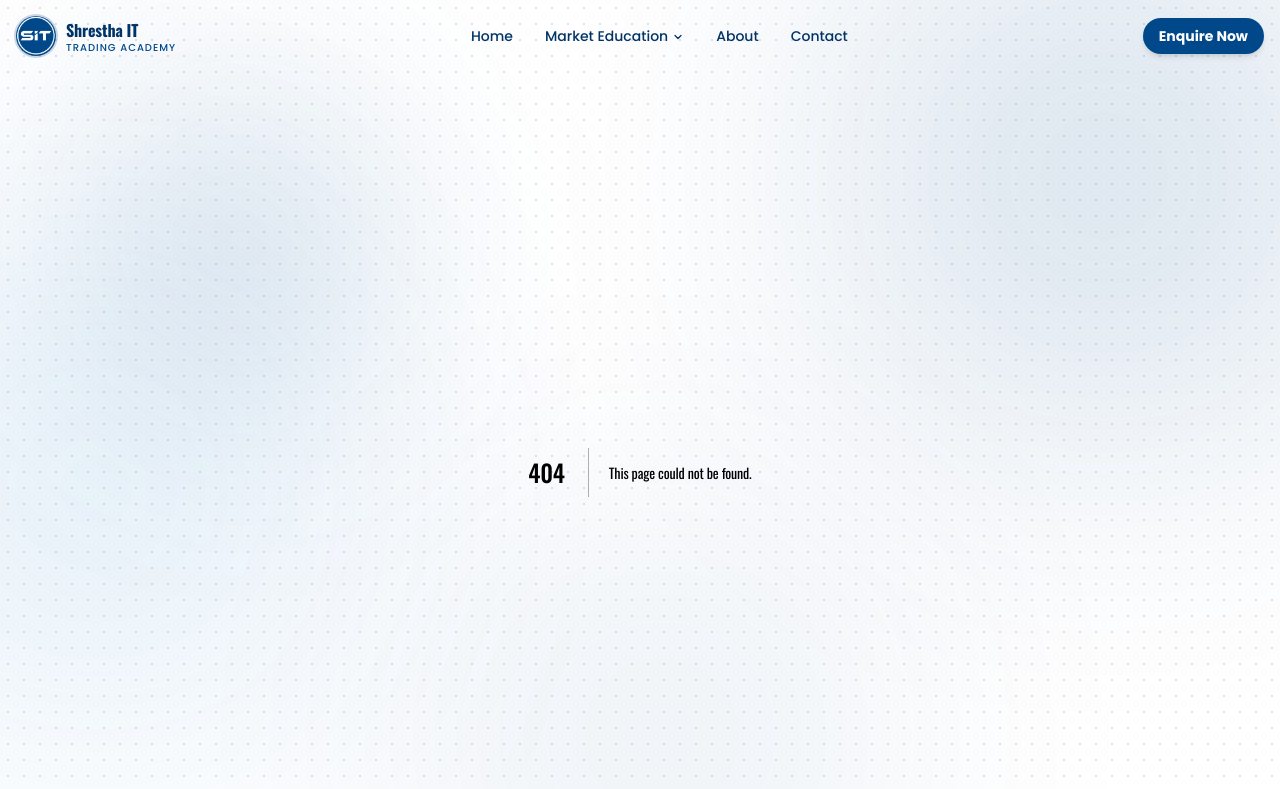
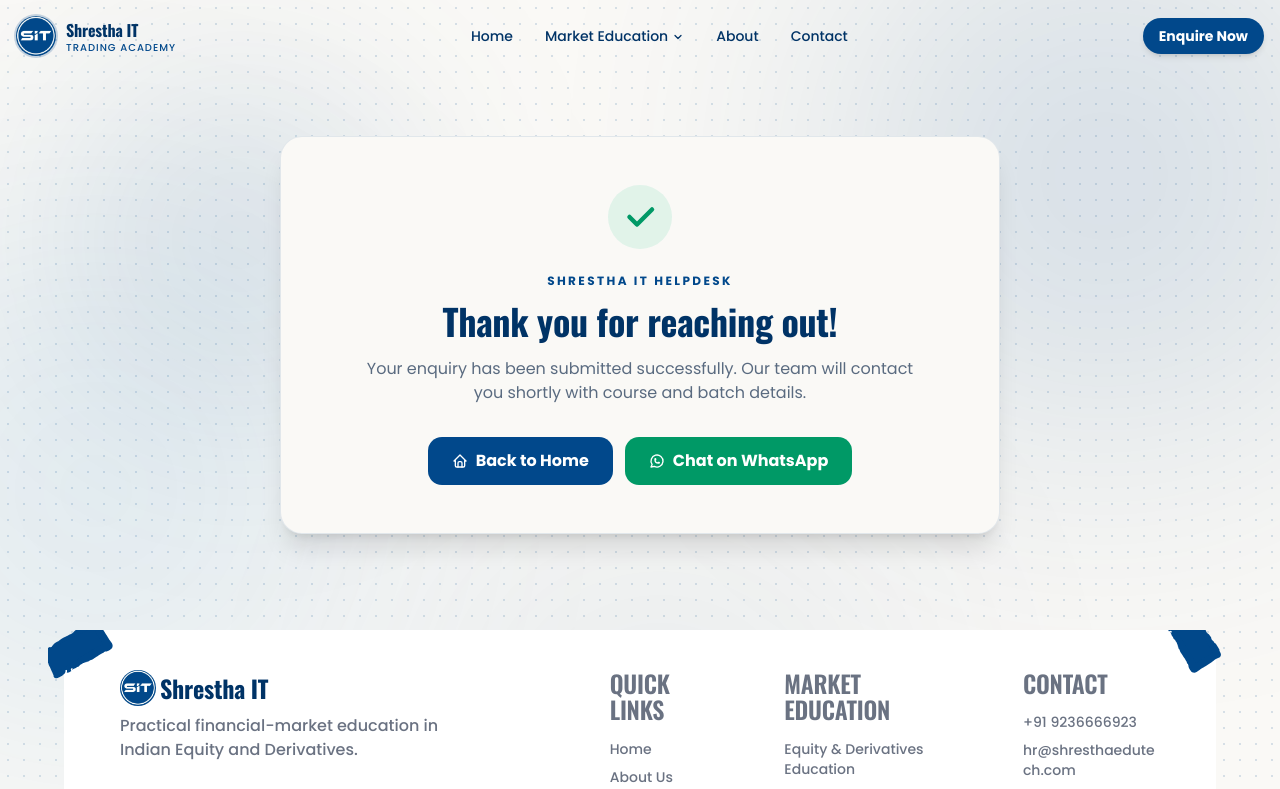
Before and after one commit to code-x-prime/sit, a Next.js app: page /thank-you in a window 1280 px wide. Before the commit this address had no page. Shown: the top 789 px of the page. Built offline with nearby package versions, Linux system fonts and the light colour scheme.

Commit message:
feat: implement Thank You page for enquiry submission confirmation

```diff
--- a/src/app/contact/page.tsx
+++ b/src/app/contact/page.tsx
@@ -8,12 +8,17 @@
   IconMapPin,
   IconPhone,
   IconExternalLink,
-  IconCheck,
   IconSend,
   IconSparkles,
   IconLoader2,
   IconAlertTriangle,
 } from "@tabler/icons-react";
+
+declare global {
+  interface Window {
+    dataLayer: unknown[];
+  }
+}
 
 export default function ContactPage() {
   const [formState, setFormState] = useState({
@@ -23,7 +28,6 @@
     course: "Indian Equity Market",
     message: "",
   });
-  const [isSubmitted, setIsSubmitted] = useState(false);
   const [isSubmitting, setIsSubmitting] = useState(false);
   const [error, setError] = useState<string | null>(null);
 
@@ -45,8 +49,22 @@
         throw new Error(data.error || "Something went wrong.");
       }
 
-      setIsSubmitted(true);
-      setFormState({ name: "", phone: "", email: "", course: "Indian Equity Market", message: "" });
+      let done = false;
+      const waUrl = `https://wa.me/919236666923?text=${encodeURIComponent(whatsappMsg)}`;
+      const goToWhatsApp = () => {
+        if (!done) {
+          done = true;
+          window.location.href = waUrl;
+        }
+      };
+
+      window.dataLayer = window.dataLayer || [];
+      window.dataLayer.push({
+        event: "lead_form_success",
+        eventCallback: goToWhatsApp,
+        eventTimeout: 1500,
+      });
+      window.setTimeout(goToWhatsApp, 1500);
     } catch (err: unknown) {
       const message = err instanceof Error ? err.message : "Something went wrong. Please try again.";
       setError(message);
@@ -136,29 +154,7 @@
             {/* Right Column: Minimalist Underline Form matching Reference Image */}
             <div className="lg:col-span-6 bg-[#f7f6f2] dark:bg-card border border-navy/10 dark:border-white/10 p-8 sm:p-10 md:p-12 rounded-3xl shadow-2xl">
 
-              {isSubmitted ? (
-                <div className="text-center py-12 space-y-4">
-                  <div className="w-16 h-16 rounded-full bg-emerald-500/10 text-emerald-500 flex items-center justify-center mx-auto">
-                    <IconCheck className="w-8 h-8 stroke-[3]" />
-                  </div>
-                  <h3 className="text-2xl font-black text-navy-dark dark:text-white">
-                    Enquiry Submitted!
-                  </h3>
-                  <p className="text-sm text-muted-foreground max-w-md mx-auto">
-                    Thank you for contacting Shrestha IT. Our senior mentor will connect with you shortly.
-                  </p>
-                  <a
-                    href={`https://wa.me/919236666923?text=${encodeURIComponent(whatsappMsg)}`}
-                    target="_blank"
-                    rel="noreferrer"
-                    className="inline-flex items-center gap-2 px-6 py-3.5 rounded-2xl bg-emerald-600 text-white font-bold text-xs shadow-md hover:bg-emerald-700 transition"
-                  >
-                    <IconBrandWhatsapp className="w-4 h-4 text-white" />
-                    <span>Chat Immediately on WhatsApp</span>
-                  </a>
-                </div>
-              ) : (
-                <form onSubmit={handleSubmit} className="space-y-8">
+              <form onSubmit={handleSubmit} className="space-y-8">
                   <div className="border-b border-navy/10 dark:border-white/10 pb-4">
                     <span className="text-[11px] font-bold uppercase tracking-widest text-[#01488B] dark:text-amber">
                       Direct Mentorship Enquiry
@@ -292,8 +288,7 @@
                     </a>
                   </div>
 
-                </form>
-              )}
+              </form>
 
             </div>
 
--- /dev/null
+++ b/src/app/thank-you/page.tsx
@@ -0,0 +1,47 @@
+import type { Metadata } from "next";
+import Link from "next/link";
+import { IconCheck, IconHome, IconBrandWhatsapp } from "@tabler/icons-react";
+
+export const metadata: Metadata = {
+  title: "Thank You | Shrestha IT",
+  description: "Your enquiry has been submitted successfully. The Shrestha IT team will contact you shortly.",
+};
+
+export default function ThankYouPage() {
+  return (
+    <main className="mx-auto flex min-h-[65vh] max-w-3xl items-center justify-center px-4 py-16 sm:px-6">
+      <section className="w-full rounded-3xl border border-navy/10 bg-card p-8 text-center shadow-xl dark:border-white/10 sm:p-12">
+        <div className="mx-auto mb-6 flex h-16 w-16 items-center justify-center rounded-full bg-emerald-500/10 text-emerald-600">
+          <IconCheck className="h-9 w-9 stroke-[3]" />
+        </div>
+        <p className="mb-3 text-xs font-bold uppercase tracking-[0.2em] text-[#01488B] dark:text-amber">
+          Shrestha IT Helpdesk
+        </p>
+        <h1 className="text-3xl font-black text-navy-dark dark:text-white sm:text-4xl">
+          Thank you for reaching out!
+        </h1>
+        <p className="mx-auto mt-4 max-w-xl text-sm leading-6 text-muted-foreground sm:text-base">
+          Your enquiry has been submitted successfully. Our team will contact you shortly with course and batch details.
+        </p>
+        <div className="mt-8 flex flex-col justify-center gap-3 sm:flex-row">
+          <Link
+            href="/"
+            className="inline-flex items-center justify-center gap-2 rounded-xl bg-[#01488B] px-6 py-3 font-bold text-white transition hover:bg-[#01396f]"
+          >
+            <IconHome className="h-4 w-4" />
+            Back to Home
+          </Link>
+          <a
+            href="https://wa.me/919236666923?text=Hi%20Shrestha%20IT%2C%20I%20just%20submitted%20an%20enquiry.%20Please%20help%20me%20with%20the%20next%20steps."
+            target="_blank"
+            rel="noreferrer"
+            className="inline-flex items-center justify-center gap-2 rounded-xl bg-emerald-600 px-6 py-3 font-bold text-white transition hover:bg-emerald-700"
+          >
+            <IconBrandWhatsapp className="h-4 w-4" />
+            Chat on WhatsApp
+          </a>
+        </div>
+      </section>
+    </main>
+  );
+}
```
